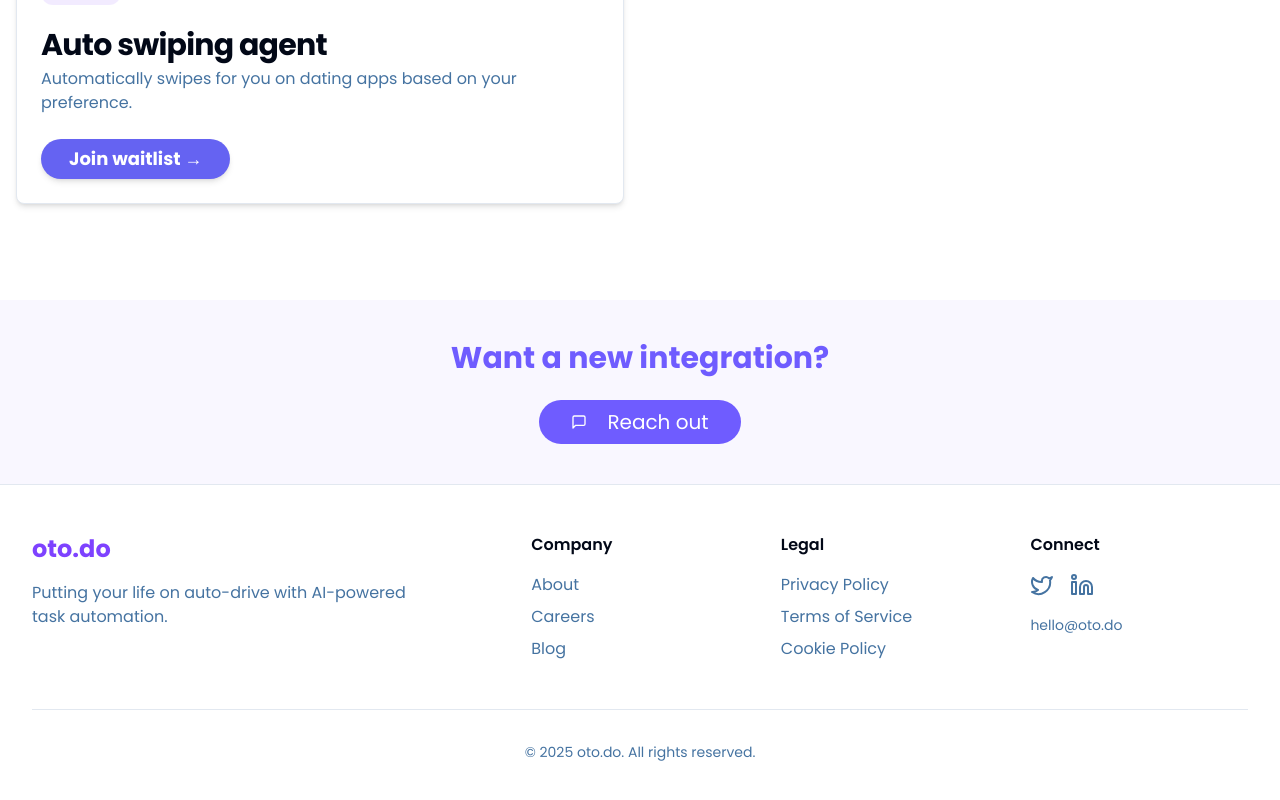
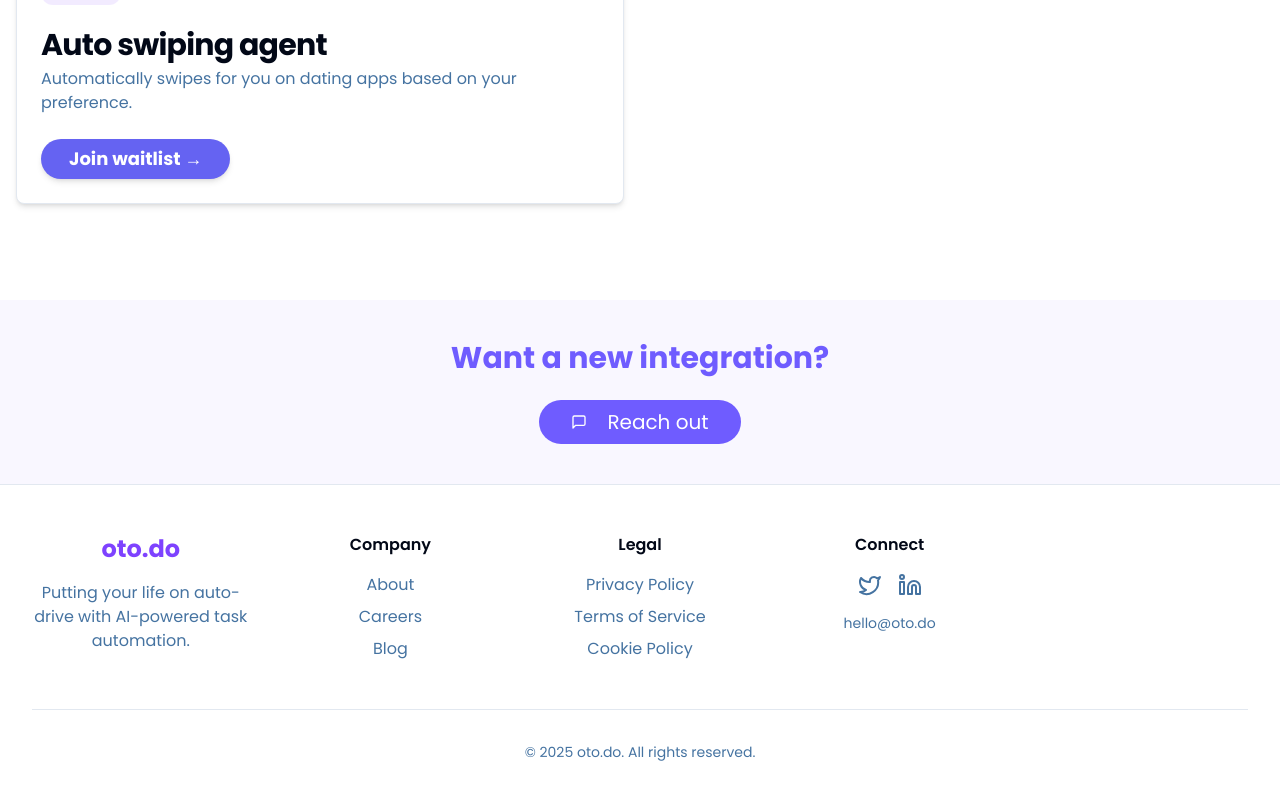
Before and after one commit to pushkarlabh1/oto.do, a Next.js app: page / in a window 1280 px wide. Shown: the part 1317-2117 px from the top of the page. Built offline with nearby package versions, Linux system fonts and the light colour scheme.

Commit message:
Update footer.tsx

```diff
--- a/src/components/landing/footer.tsx
+++ b/src/components/landing/footer.tsx
@@ -24,20 +24,33 @@ export function Footer() {
     <footer className="bg-white border-t">
       <div className="container mx-auto px-4 sm:px-6 lg:px-8 py-12">
         <div className="grid grid-cols-1 md:grid-cols-2 lg:grid-cols-5 gap-8">
-          <div className="lg:col-span-2 md:col-span-2">
-            <Link href="/" className="text-2xl font-bold text-primary mb-4 inline-block">
+          <div className="text-center">
+            <Link href="/" className="text-2xl font-bold text-primary mb-4 inline-block text-center">
               oto.do
             </Link>
-            <p className="text-muted-foreground max-w-sm">
+            <p className="text-muted-foreground max-w-sm text-center">
               Putting your life on auto-drive with AI-powered task automation.
             </p>
           </div>
 
           <div>
-            <h3 className="font-semibold mb-4">Company</h3>
+            <h3 className="font-semibold mb-4 text-center">Company</h3>
             <ul className="space-y-2">
               {footerLinks.Company.map((link) => (
-                <li key={link.name}>
+                <li key={link.name} className="text-center">
+                  <Link href={link.href} className="text-muted-foreground hover:text-primary transition-colors text-center">
+                    {link.name}
+                  </Link>
+                </li>
+              ))}
+            </ul>
+          </div>
+
+          <div>
+            <h3 className="font-semibold mb-4 text-center">Legal</h3>
+            <ul className="space-y-2">
+              {footerLinks.Legal.map((link) => (
+                <li key={link.name} className="text-center">
                   <Link href={link.href} className="text-muted-foreground hover:text-primary transition-colors">
                     {link.name}
                   </Link>
@@ -47,31 +60,25 @@ export function Footer() {
           </div>
 
           <div>
-            <h3 className="font-semibold mb-4">Legal</h3>
-            <ul className="space-y-2">
-              {footerLinks.Legal.map((link) => (
-                <li key={link.name}>
-                  <Link href={link.href} className="text-muted-foreground hover:text-primary transition-colors">
-                    {link.name}
-                  </Link>
-                </li>
-              ))}
-            </ul>
-          </div>
-
-          <div>
-            <h3 className="font-semibold mb-4">Connect</h3>
-            <div className="flex space-x-4 mb-4">
+            <h3 className="font-semibold mb-4 text-center">Connect</h3>
+            <div className="flex justify-center space-x-4 mb-4">
   {socialLinks.map((social) => (
-                <Link key={social.name} href={social.href} className="text-muted-foreground hover:text-primary transition-colors">
+    <Link
+      key={social.name}
+      href={social.href}
+      className="text-muted-foreground hover:text-primary transition-colors flex items-center justify-center"
+    >
       <social.icon className="h-6 w-6" />
       <span className="sr-only">{social.name}</span>
     </Link>
   ))}
 </div>
-            <a href="mailto:hello@oto.do" className="text-muted-foreground hover:text-primary transition-colors text-sm">
+
+<a href="mailto:hello@oto.do"
+  className="text-muted-foreground hover:text-primary transition-colors text-sm block text-center mx-auto">
   hello@oto.do
 </a>
+
           </div>
         </div>
 
```
Lines whose indentation alone changed are shown as unchanged.
